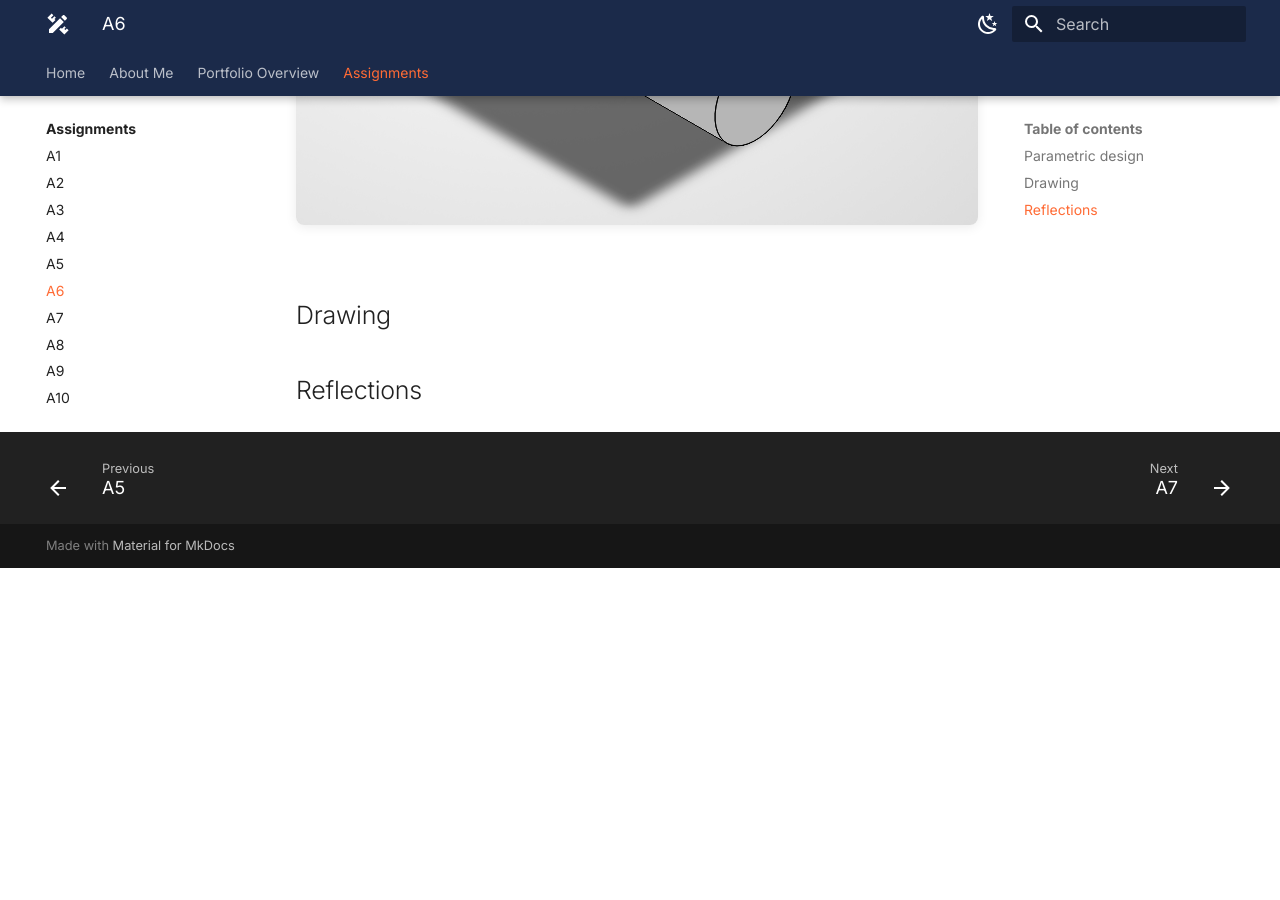
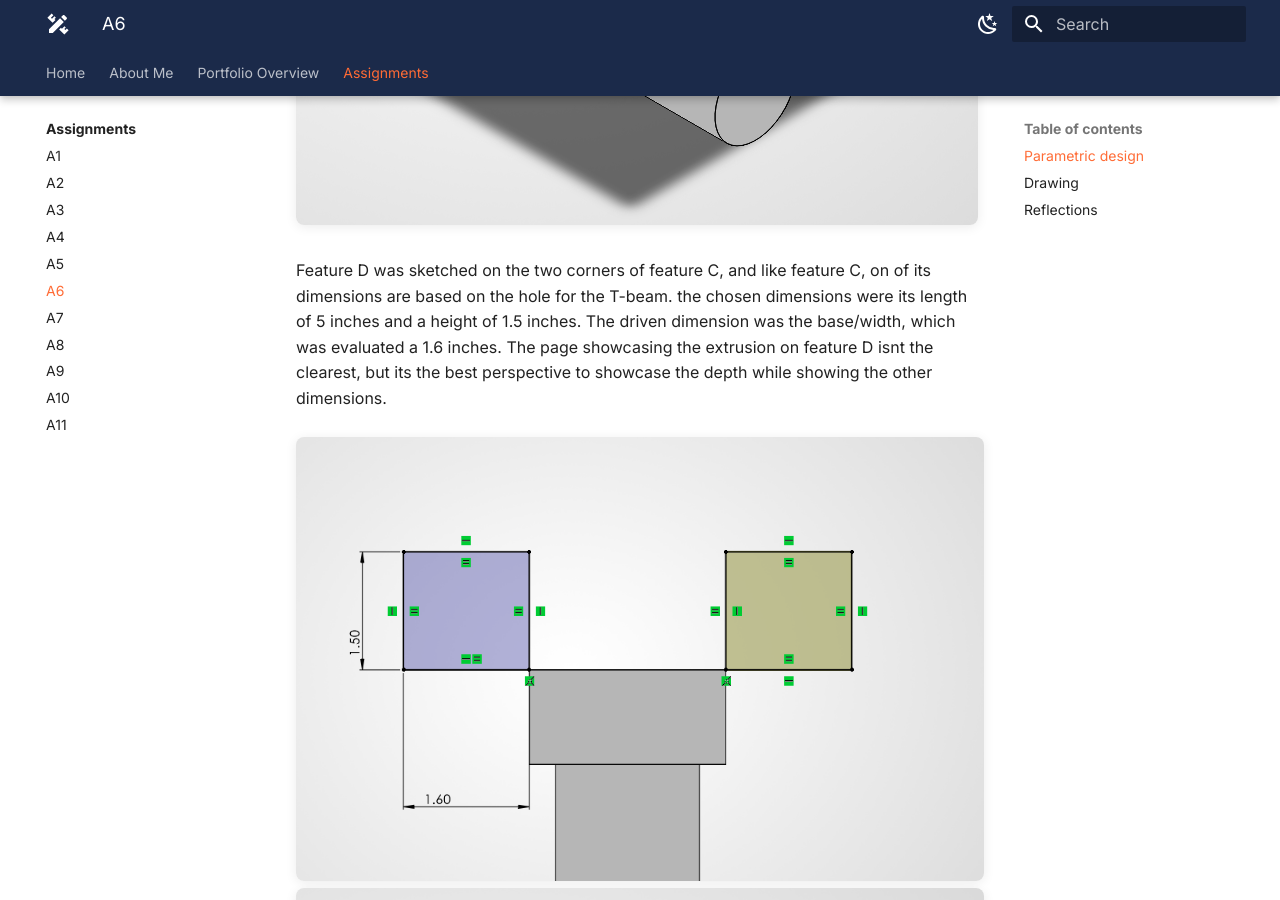
Before and after one commit to ajchiocca/megr2157-portfolio, an MkDocs documentation site: the page built from docs/assignments/A06/index.md, in a window 1280 px wide and 900 px high, scrolled down 3905 px. Built offline with MkDocs 1.6.1 and Material for MkDocs 9.7.7, drawn with Linux system fonts in a browser that asks for light colours; before the commit the page ends 4473 px from its top, so only the background shows below that.

Commit message:
Document Feature D dimensions and sketches
Added details about Feature D's dimensions and sketches.

```diff
--- a/docs/assignments/A06/index.md
+++ b/docs/assignments/A06/index.md
@@ -32,6 +32,11 @@ Feature C was sketched on feature B's face. Feature C isn't the whole base suppo
 ![ftC2](ftC2.png)
 <br>
 <br>
+Feature D was sketched on the two corners of feature C, and like feature C, on of its dimensions are based on the hole for the T-beam. the chosen dimensions were its length of 5 inches and a height of 1.5 inches. The driven dimension was the base/width, which was evaluated a 1.6 inches. The page showcasing the extrusion on feature D isnt the clearest, but its the best perspective to showcase the depth while showing the other dimensions.
+<br>
+<br>
+![ftD1](ftD1.png)
+![ftD2](ftD2.png)
 
 
 ## Drawing
```
